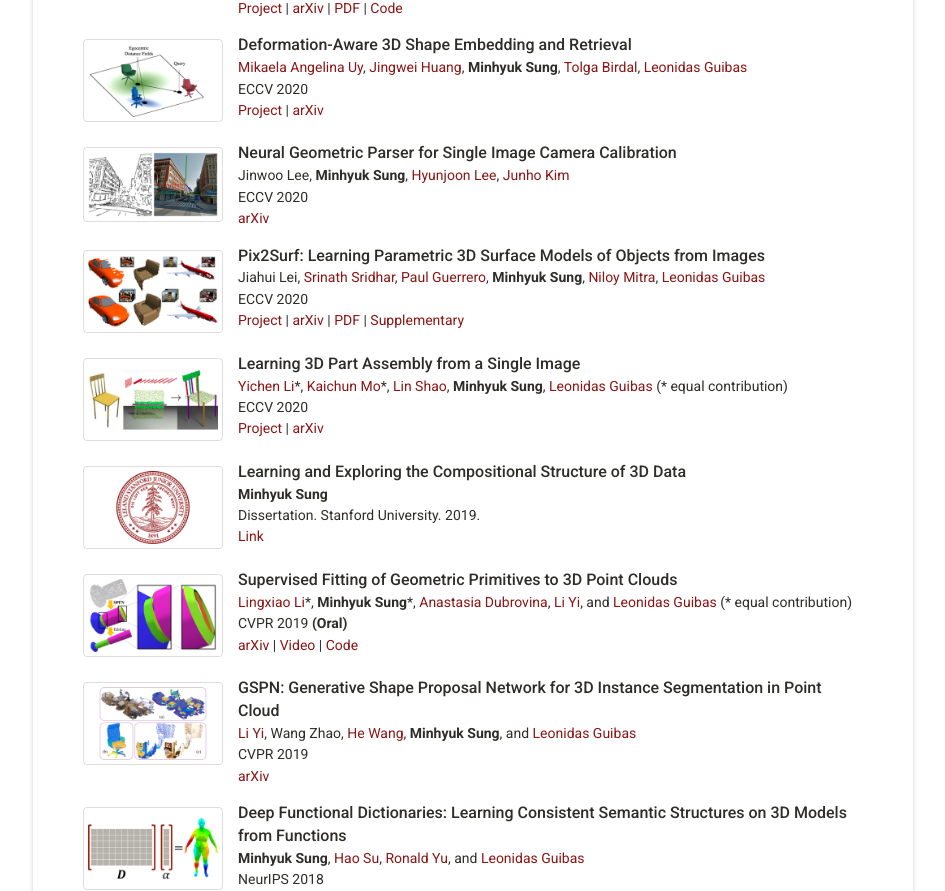
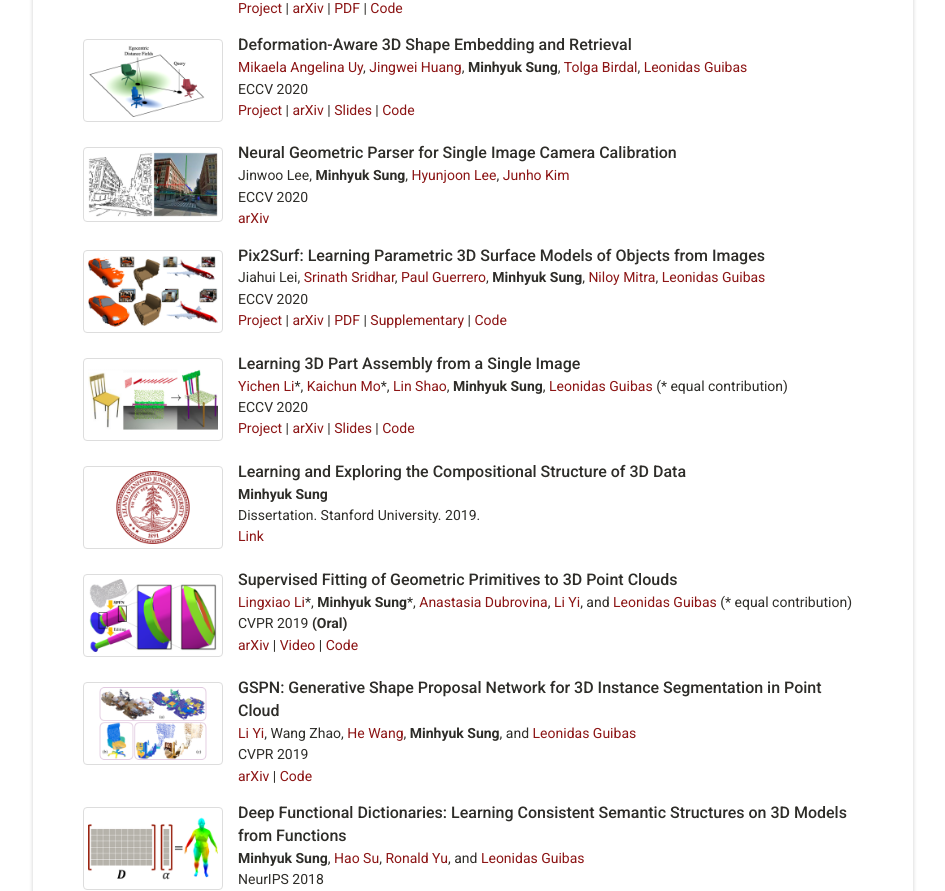
Before and after one commit to mhsung/mhsung.github.io, a Jekyll site: the page built from index.html, in a window 1280 px wide. Shown: the part 532-1423 px from the top of the page, without its empty margins (167-1112 px from the left). Built offline with Jekyll 4.4.1, drawn with Linux system fonts in a browser that asks for light colours; some web fonts are replaced.

Commit message:
Added code links.

```diff
--- a/_includes/publications.html
+++ b/_includes/publications.html
@@ -50,7 +50,9 @@
           <br>
           ECCV 2020<br>
           <a href="https://deformscan2cad.github.io/" target="_blank">Project</a> |
-          <a href="https://arxiv.org/abs/2004.01228" target="_blank">arXiv</a>
+          <a href="https://arxiv.org/abs/2004.01228" target="_blank">arXiv</a> |
+          <a href="https://deformscan2cad.github.io/assets/slides.pdf" target="_blank">Slides</a> |
+          <a href="https://github.com/mikacuy/deformation_aware_embedding" target="_blank">Code</a>
         </span>
       </div>
     </div>
@@ -97,7 +99,8 @@
           <a href="https://geometry.stanford.edu/projects/pix2surf/" target="_blank">Project</a> |
           <a href="https://arxiv.org/abs/2008.07760" target="_blank">arXiv</a> |
           <a href="https://geometry.stanford.edu/projects/pix2surf/pub/pix2surf.pdf" target="_blank">PDF</a> |
-          <a href="https://geometry.stanford.edu/projects/pix2surf/pub/pix2surf_supp.pdf" target="_blank">Supplementary</a>
+          <a href="https://geometry.stanford.edu/projects/pix2surf/pub/pix2surf_supp.pdf" target="_blank">Supplementary</a> |
+          <a href="https://github.com/JiahuiLei/Pix2Surf" target="_blank">Code</a>
         </span>
       </div>
     </div>
@@ -121,7 +124,9 @@
           <br>
           ECCV 2020<br>
           <a href="https://cs.stanford.edu/~kaichun/impartass/" target="_blank">Project</a> |
-          <a href="https://arxiv.org/abs/2003.09754" target="_blank">arXiv</a>
+          <a href="https://arxiv.org/abs/2003.09754" target="_blank">arXiv</a> |
+          <a href="https://cs.stanford.edu/~kaichun/impartass/slides.pdf" target="_blank">Slides</a> |
+          <a href="https://github.com/AntheaLi/3DPartAssembly" target="_blank">Code</a>
         </span>
       </div>
     </div>
@@ -189,7 +194,8 @@
           <a href="https://geometry.stanford.edu/member/guibas/" target="_blank">Leonidas Guibas</a>
           <br>
           CVPR 2019<br>
-          <a href="https://arxiv.org/abs/1812.03320" target="_blank">arXiv</a>
+          <a href="https://arxiv.org/abs/1812.03320" target="_blank">arXiv</a> |
+          <a href="https://github.com/ericyi/GSPN" target="_blank">Code</a>
         </span>
       </div>
     </div>
```
